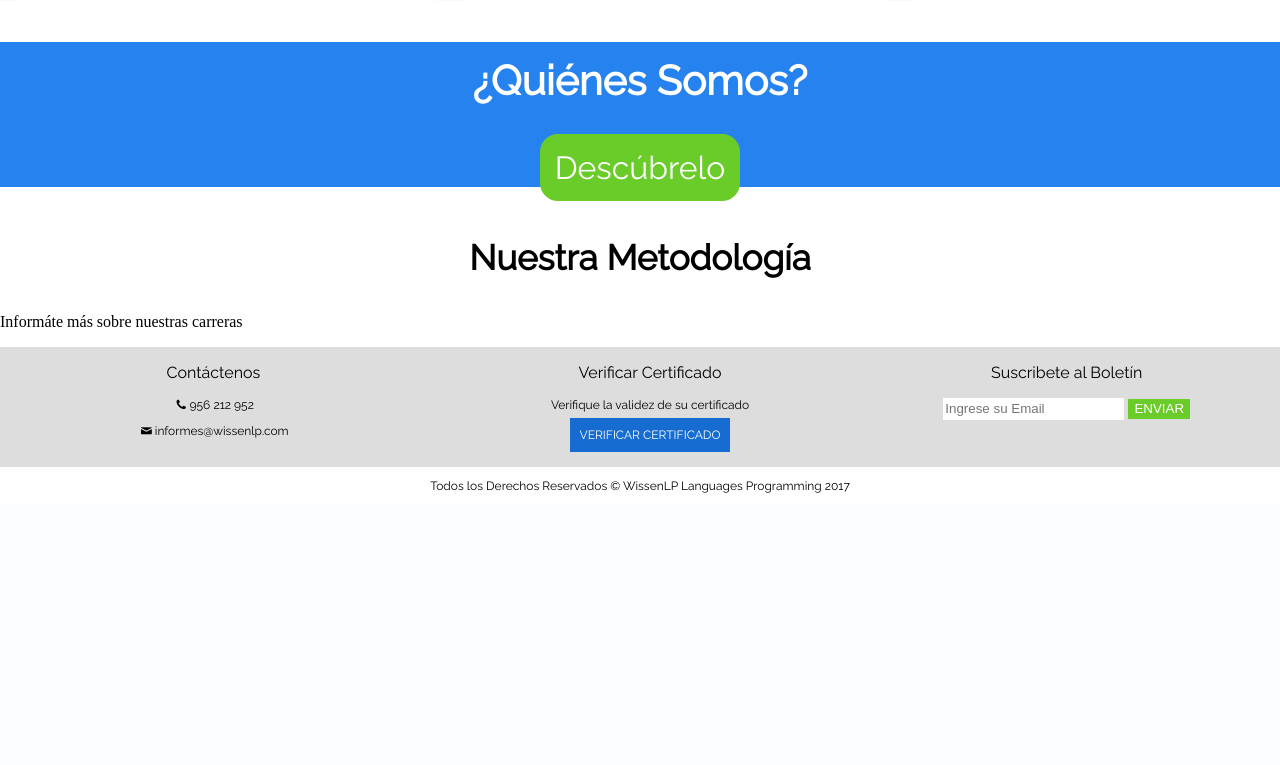
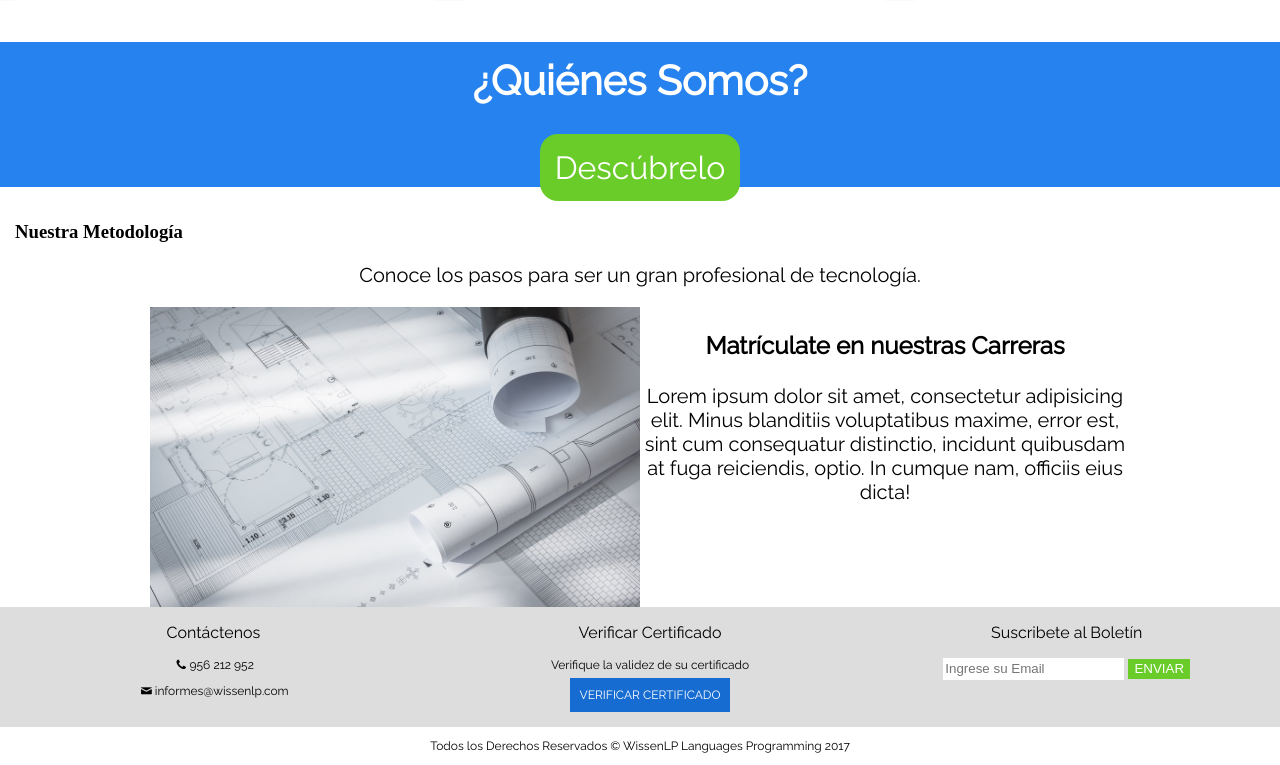
Before and after one commit to Gianmarco965/lightweb, a PHP site: page / in a window 1280 px wide; the page is wider, and only the part inside the window is pictured. Shown: the part 1563-2328 px from the top of that part. Before the commit the page ends 2056 px from the top of that part, so only its background shows below. Run offline with PHP 8.4, Linux system fonts and the light colour scheme.

Commit message:
update14

```diff
--- a/css/style.css
+++ b/css/style.css
@@ -303,12 +303,40 @@ body
 
 
 }
-.section__metodology  article h1
+
+.section__metodology article p
 {
-    font-size: 35px;
+    font-size: 20px;
     font-family: 'Raleway';
     text-align: center;
 }
+.section__metodology__rows
+{
+    margin: 20px 150px;
+}
+
+.section__metodology__rows>img
+{
+     width: 300px;
+     height: 300px;
+     float: left;
+     width: 50%;
+}
+.section__metodology__rows>div
+{
+     float: right;
+     width: 50%;
+}
+div>.section__metodology__title
+{
+    font-size:24px;
+    text-align: center;
+    font-family: 'Raleway';
+
+}
+
+
+
 
 /*END SECTIONS*/
 
--- a/index.html
+++ b/index.html
@@ -163,9 +163,17 @@
     <section class="section__metodology">
        <article>
         <h1 class="section__title">Nuestra Metodología</h1>
-        <p>Informáte más sobre nuestras carreras</p>
+        <p>Conoce los pasos para ser un gran profesional de tecnología.</p>
        </article>
+       <article class="section__metodology__rows">
+          <img src="images/autocad.jpg" alt="" >
+            <div>
+               <h1 class="section__metodology__title">Matrículate en nuestras Carreras</h1>
+                <p class="section__metodology__description">Lorem ipsum dolor sit amet, consectetur adipisicing elit. Minus blanditiis voluptatibus maxime, error est, sint cum consequatur distinctio, incidunt quibusdam at fuga reiciendis, optio. In cumque nam, officiis eius dicta!</p>
 
+            </div>
+
+       </article>
     </section>
     <footer class="footer">
        <div class="footer__about">
```
